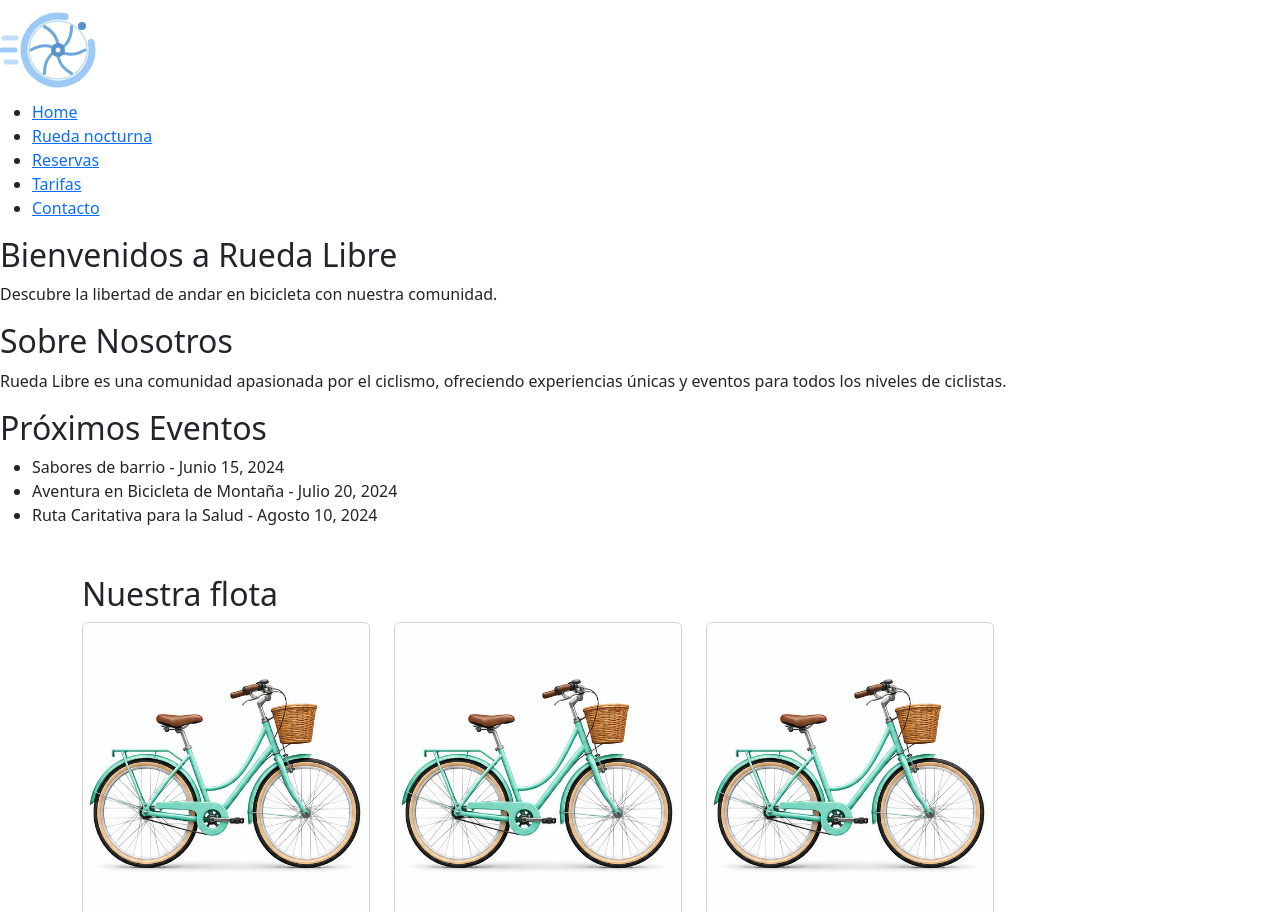
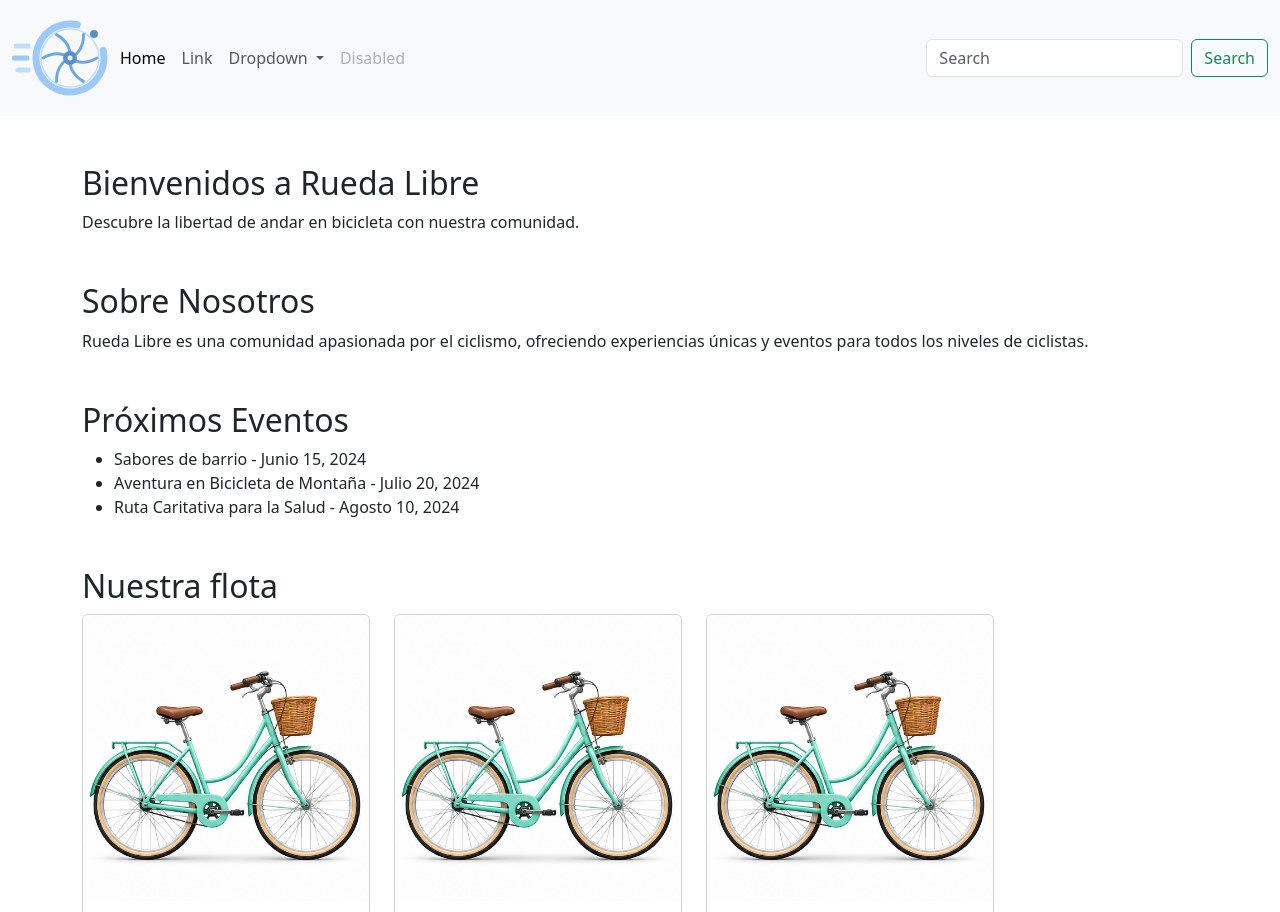
Before and after one commit to valentina07333-ui/RuedaLibre, a plain HTML site: page index.html in a window 1280 px wide. Shown: the top 912 px of the page. Drawn offline with nearby package versions, Linux system fonts and the light colour scheme.

Commit message:
ADD: Navbar component added on index.html

```diff
--- a/index.html
+++ b/index.html
@@ -14,32 +14,64 @@
 </head>
 
 <body>
-    <header>
-        <a href="index.html" class="logo">
-            <img src="./img/rueda-libre-isotipo.svg" alt="Logo de Rueda Libre" width="100" height="100">
-        </a>
+    <header class="sticky-top">
 
-        <nav>
-            <ul>
-                <li><a href="#home">Home</a></li>
-                <li><a href="#events">Rueda nocturna</a></li>
-                <li><a href="#events">Reservas</a></li>
-                <li><a href="#about">Tarifas</a></li>
-                <li><a href="#contact">Contacto</a></li>
-            </ul>
+
+        <nav class="navbar  navbar-expand-lg bg-body-tertiary">
+            <div class="container-fluid">
+                <a href="index.html" class="logo">
+                    <img src="./img/rueda-libre-isotipo.svg" alt="Logo de Rueda Libre" width="100" height="100">
+                </a>
+                <button class="navbar-toggler" type="button" data-bs-toggle="collapse"
+                    data-bs-target="#navbarSupportedContent" aria-controls="navbarSupportedContent"
+                    aria-expanded="false" aria-label="Toggle navigation">
+                    <span class="navbar-toggler-icon"></span>
+                </button>
+                <div class="collapse navbar-collapse" id="navbarSupportedContent">
+                    <ul class="navbar-nav me-auto mb-2 mb-lg-0">
+                        <li class="nav-item">
+                            <a class="nav-link active" aria-current="page" href="#">Home</a>
+                        </li>
+                        <li class="nav-item">
+                            <a class="nav-link" href="#">Link</a>
+                        </li>
+                        <li class="nav-item dropdown">
+                            <a class="nav-link dropdown-toggle" href="#" role="button" data-bs-toggle="dropdown"
+                                aria-expanded="false">
+                                Dropdown
+                            </a>
+                            <ul class="dropdown-menu">
+                                <li><a class="dropdown-item" href="#">Action</a></li>
+                                <li><a class="dropdown-item" href="#">Another action</a></li>
+                                <li>
+                                    <hr class="dropdown-divider">
+                                </li>
+                                <li><a class="dropdown-item" href="#">Something else here</a></li>
+                            </ul>
+                        </li>
+                        <li class="nav-item">
+                            <a class="nav-link disabled" aria-disabled="true">Disabled</a>
+                        </li>
+                    </ul>
+                    <form class="d-flex" role="search">
+                        <input class="form-control me-2" type="search" placeholder="Search" aria-label="Search" />
+                        <button class="btn btn-outline-success" type="submit">Search</button>
+                    </form>
+                </div>
+            </div>
         </nav>
     </header>
     <main>
-        <section>
+        <section class="container mt-5 gap-2 ">
             <h2>Bienvenidos a Rueda Libre</h2>
             <p>Descubre la libertad de andar en bicicleta con nuestra comunidad.</p>
         </section>
-        <section>
+        <section class="container mt-5 gap-2 ">
             <h2>Sobre Nosotros</h2>
             <p>Rueda Libre es una comunidad apasionada por el ciclismo, ofreciendo experiencias únicas y eventos para
                 todos los niveles de ciclistas.</p>
         </section>
-        <section>
+        <section class="container mt-5 gap-2 ">
             <h2>Próximos Eventos</h2>
             <ul>
                 <li>Sabores de barrio - Junio 15, 2024</li>
```
